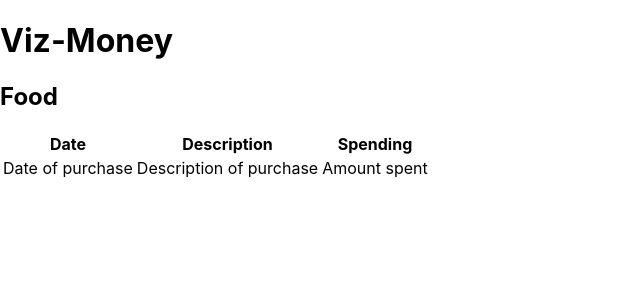
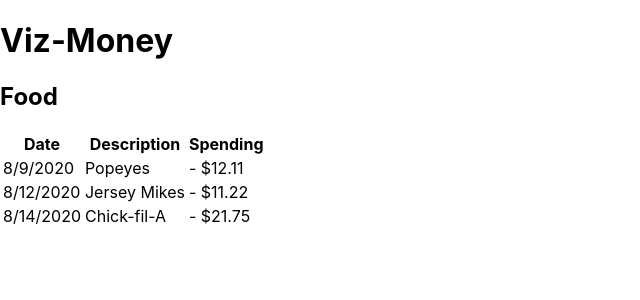
Before and after one commit to noanonoa/viz-money, a React (Create React App) app: page / in a window 1280 px wide. Shown: the top 300 px of the page, without its empty margins (0-640 px from the left). Built offline with nearby package versions, Linux system fonts and the light colour scheme.

Commit message:
testing dummy data, conditionals to check for data

```diff
--- a/src/App.js
+++ b/src/App.js
@@ -1,7 +1,15 @@
-import React from 'react';
+import React, { useState } from 'react';
 import FoodTable from './tables/FoodTable'
 
 const App = () => {
+  const foodData = [
+    {id: 1, date: '8/9/2020', description: 'Popeyes', spending: '- $12.11'},
+    {id: 2, date: '8/12/2020', description: 'Jersey Mikes', spending: '- $11.22'},
+    {id: 3, date: '8/14/2020', description: 'Chick-fil-A', spending: '- $21.75'}
+  ]
+
+  const [foods, setFoods] = useState(foodData)
+
   return (
     <div className="container">
       <h1>Viz-Money</h1>
@@ -10,7 +18,7 @@
           <h2>Food</h2>
         </div>
         <div className="flex-child2">
-          <FoodTable />
+          <FoodTable foods={foods} />
         </div>
       </div>
     </div>
--- a/src/tables/FoodTable.js
+++ b/src/tables/FoodTable.js
@@ -1,6 +1,17 @@
 import React from 'react'
 
-const FoodTable = () => {
+const FoodTable = ({ foods }) => {
+  console.log(`🌯🌮 this is the foods data:`, {foods})
+  if (foods.length > 0) {
+    const foodEntries = foods.map( food => {
+      return (
+        <tr key={food.id}>
+          <td>{food.date}</td>
+          <td>{food.description}</td>
+          <td>{food.spending}</td>
+        </tr>
+      )
+    })
     return (
       <table>
         <thead>
@@ -11,12 +22,30 @@
           </tr>
         </thead>
         <tbody>
-        <td>Date of purchase</td>
-        <td>Description of purchase</td>
-        <td>Amount spent</td>
+          {foodEntries}
+        </tbody>
+      </table>
+    )
+  } else {
+    return (
+      <table>
+        <thead>
+          <tr>
+            <th>Date</th>
+            <th>Description</th>
+            <th>Spending</th>
+          </tr>
+        </thead>
+        <tbody>
+          <tr>
+            <td>--</td>
+            <td>--</td>
+            <td>--</td>
+          </tr>
         </tbody>
       </table>
     )
   }
+}
 
 export default FoodTable
```
Lines whose indentation alone changed are shown as unchanged.
